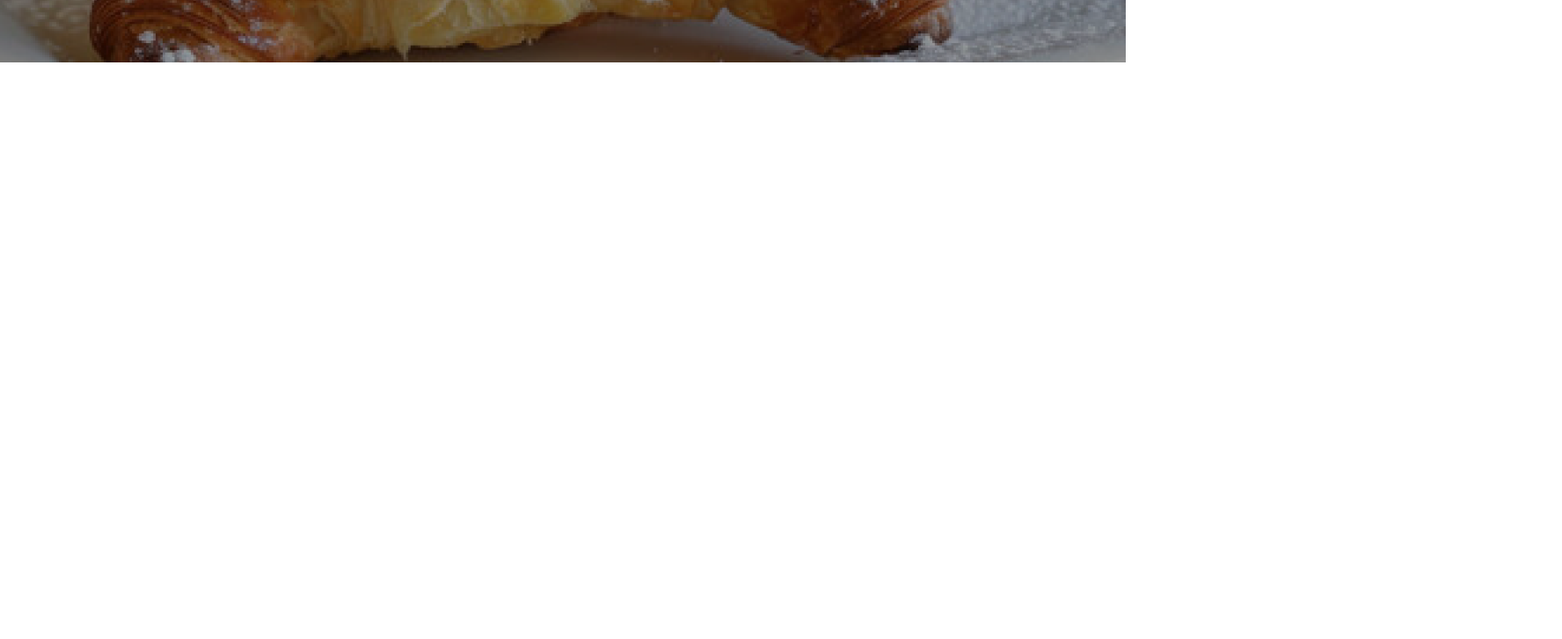
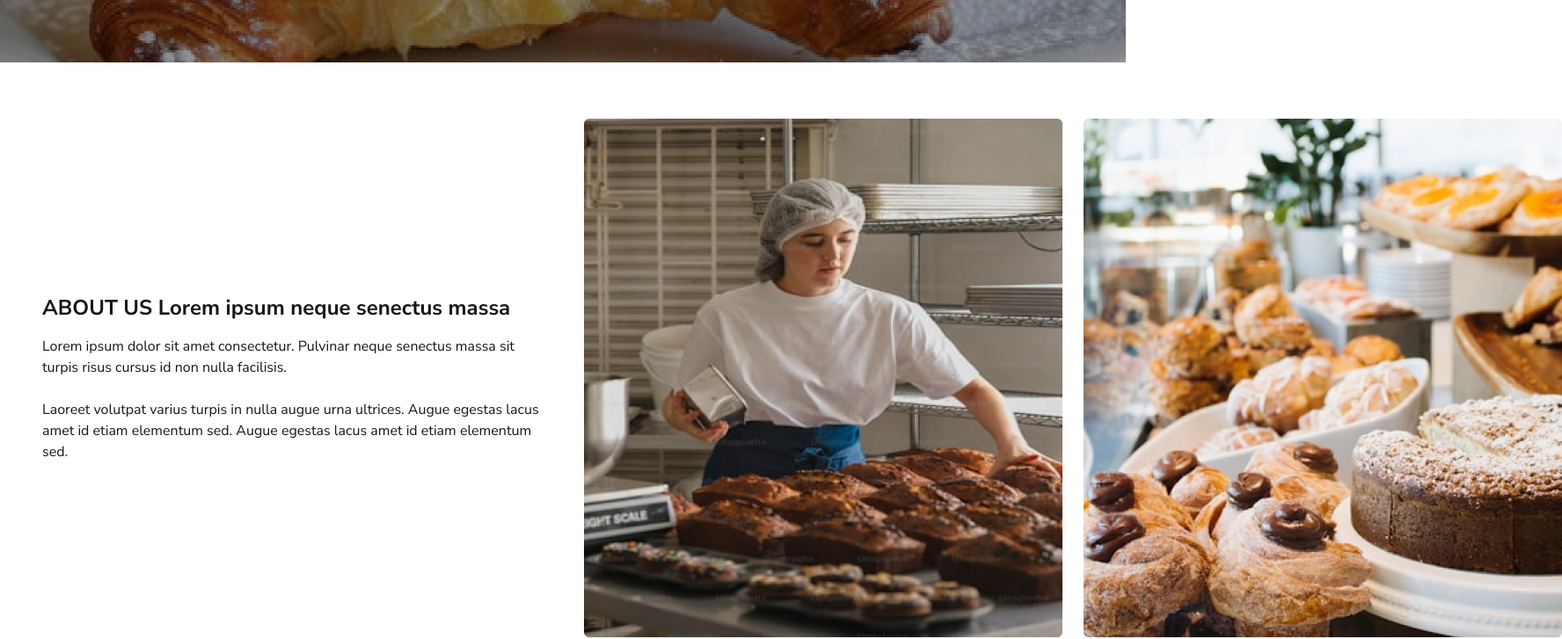
Before and after one commit to emiliapujador/medialuna, a Next.js app: page / in a window 1280 px wide. Shown: the part 500-1227 px from the top of the page at 88% size, 1776 px wide, since content can reach past the window. Before the commit the page ends 800 px from the top, so only its background shows below. Built offline with nearby package versions, Linux system fonts and the light colour scheme.

Commit message:
Build about us section

```diff
--- a/src/app/page.tsx
+++ b/src/app/page.tsx
@@ -1,5 +1,6 @@
 import Image from "next/image";
 import HeroImage from "../images/Hero.png";
+import AboutUs from "@/components/AboutUs";
 
 export default function Home() {
   return (
@@ -23,6 +24,7 @@ export default function Home() {
           </h2>
         </div>
       </div>
+      <AboutUs />
     </main>
   );
 }
--- /dev/null
+++ b/src/components/AboutUs.tsx
@@ -0,0 +1,42 @@
+import Image from "next/image";
+import Baker from "../images/bakery.png";
+import BakeryProduct from "../images/products.png";
+export default function AboutUs() {
+  return (
+    <div>
+      <div className="flex flex-col lg:flex-row container mx-auto px-4 lg:px-12 lg:gap-12 gap-8  mt-10 mb-10 lg:mt-16 lg:mb-24 lg:items-center">
+        <div className="flex flex-col lg:flex-1">
+          <h3 className="text-xl	lg:text-2xl	font-bold mb-2 lg:mb-4">
+            ABOUT US Lorem ipsum neque senectus massa{" "}
+          </h3>
+          <p>
+            Lorem ipsum dolor sit amet consectetur. Pulvinar neque senectus
+            massa sit turpis risus cursus id non nulla facilisis.{" "}
+          </p>
+          <br />{" "}
+          <p>
+            Laoreet volutpat varius turpis in nulla augue urna ultrices. Augue
+            egestas lacus amet id etiam elementum sed. Augue egestas lacus amet
+            id etiam elementum sed.{" "}
+          </p>
+        </div>
+        <div className="flex flex-col lg:flex-row lg:flex-1 lg:gap-6 gap-4">
+          <Image
+            src={Baker}
+            width={272}
+            height={295}
+            alt="Baker"
+            className="w-full h-auto lg:w-auto lg:h-auto"
+          />
+          <Image
+            src={BakeryProduct}
+            width={272}
+            height={295}
+            alt="Products"
+            className="w-full h-auto lg:w-auto lg:h-auto"
+          />
+        </div>
+      </div>
+    </div>
+  );
+}
```
Also changed, not shown: src/images/bakery.png (added), src/images/products.png (added).
